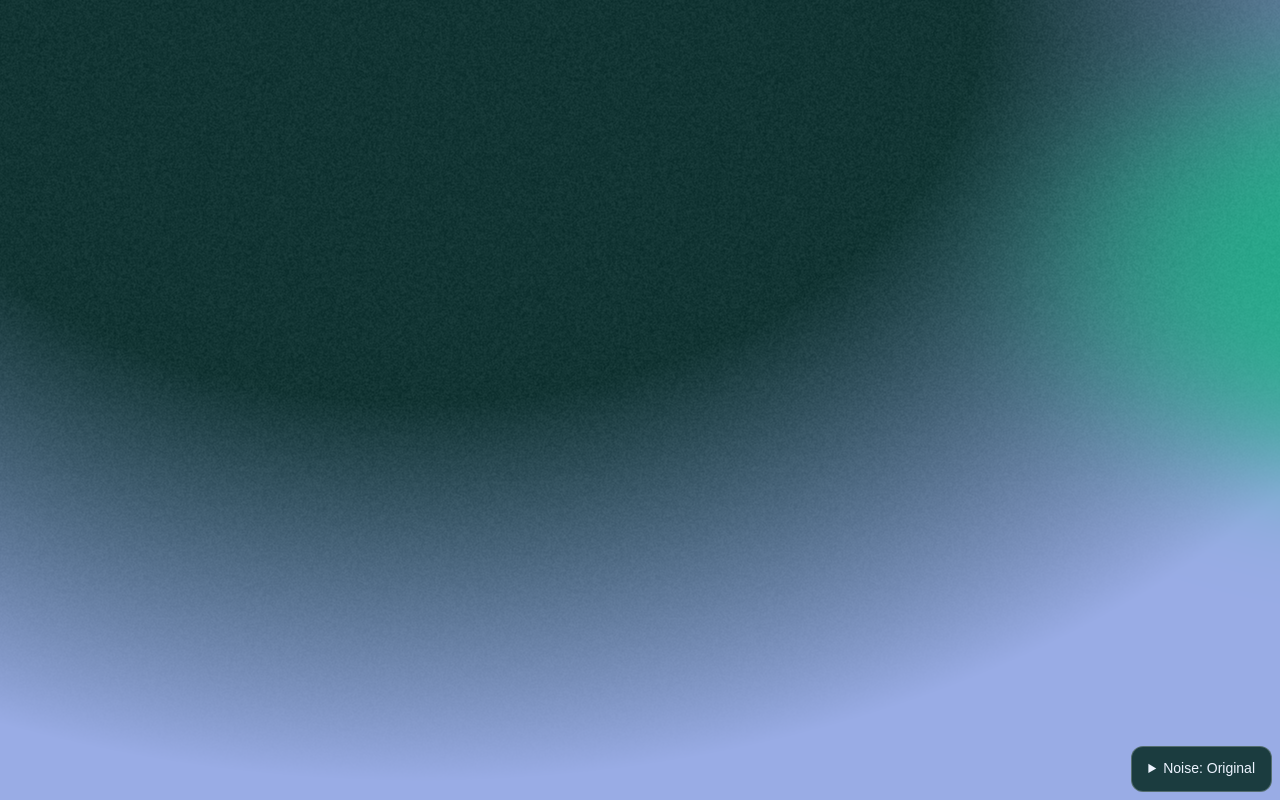
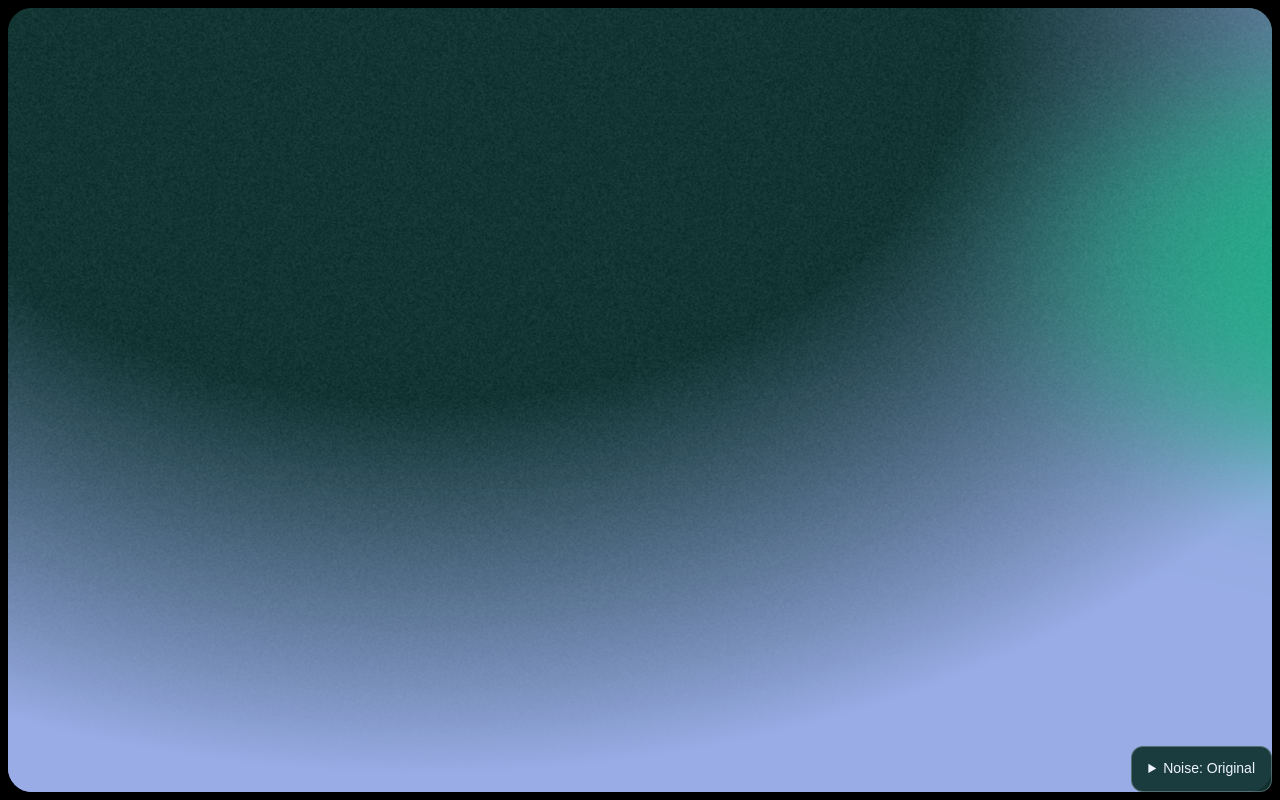
Before and after one commit to dottereldesign/Bit-Clever-Website, a plain HTML site: page index.html in a window 1280 px wide. Drawn offline with Linux system fonts and the light colour scheme.

Commit message:
Inset hero by 8px and round its corners

```diff
--- a/index.html
+++ b/index.html
@@ -4,19 +4,21 @@
   <meta charset="utf-8">
   <meta name="viewport" content="width=device-width, initial-scale=1">
   <title>Bit Clever Website</title>
-  <meta name="theme-color" content="#123433">
+  <meta name="theme-color" content="#000000">
   <style>
     * { box-sizing: border-box; }
-    html { background: #123433; }
+    html { background: #000; }
     body {
       margin: 0;
+      padding: 8px;
     }
     .hero {
       position: relative;
       isolation: isolate;
       width: 100%;
-      height: 100vh;
-      height: 100svh;
+      height: calc(100vh - 16px);
+      height: calc(100svh - 16px);
+      border-radius: 24px;
       overflow: hidden;
       /* The same palette remains visible before the precise canvas is ready. */
       background:
```
